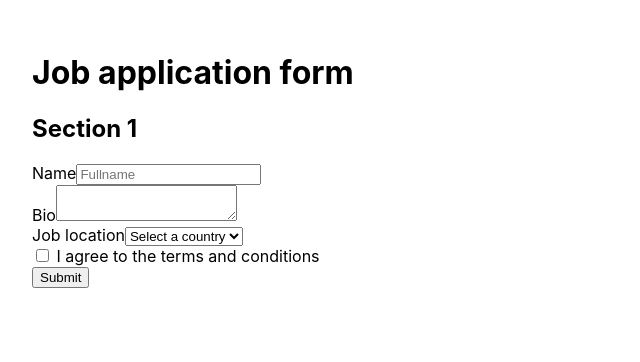
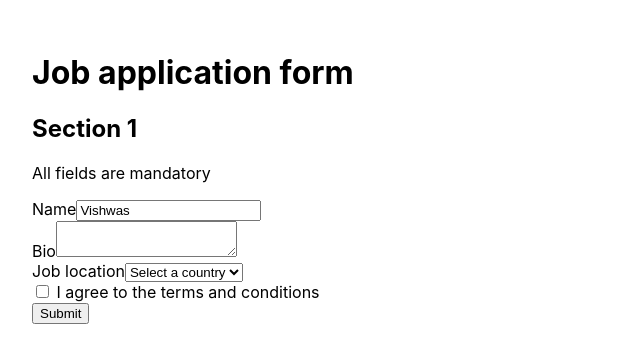
Before and after one commit to gopinav/React-Testing-Tutorial, a React (Create React App) app in the folder fundamentals-demo/: page / in a window 1280 px wide. Shown: the top 362 px of the page, without its empty margins (0-640 px from the left). Built offline with nearby package versions, Linux system fonts and the light colour scheme.

Commit message:
getByText and getByDisplayValue

```diff
--- a/fundamentals-demo/src/components/application/Application.tsx
+++ b/fundamentals-demo/src/components/application/Application.tsx
@@ -3,10 +3,17 @@
     <>
       <h1>Job application form</h1>
       <h2>Section 1</h2>
+      <p>All fields are mandatory</p>
       <form>
         <div>
           <label htmlFor="name">Name</label>
-          <input type="text" id="name" placeholder="Fullname" />
+          <input
+            type="text"
+            id="name"
+            placeholder="Fullname"
+            value="Vishwas"
+            onChange={() => {}}
+          />
         </div>
         <div>
           <label htmlFor="bio">Bio</label>
```
Also changed, not shown: 1 other file (tests, documents, lock files or other folders).
